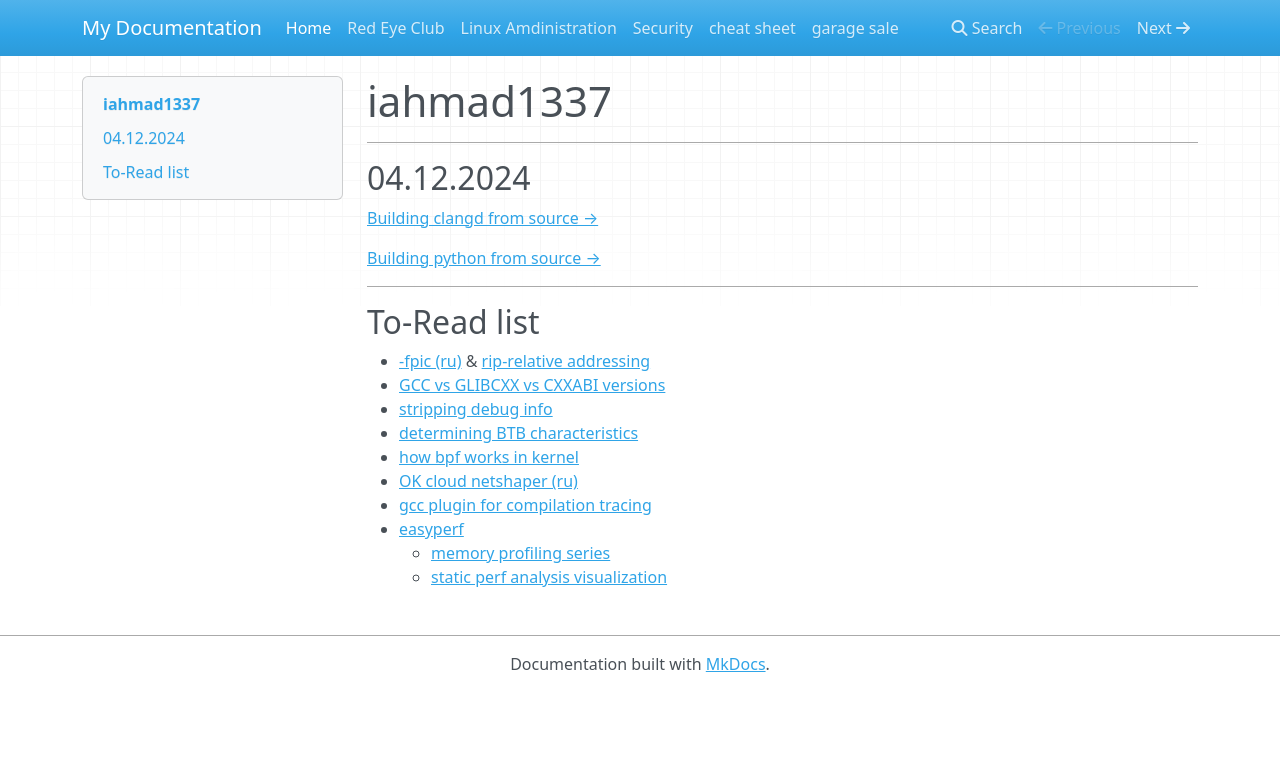
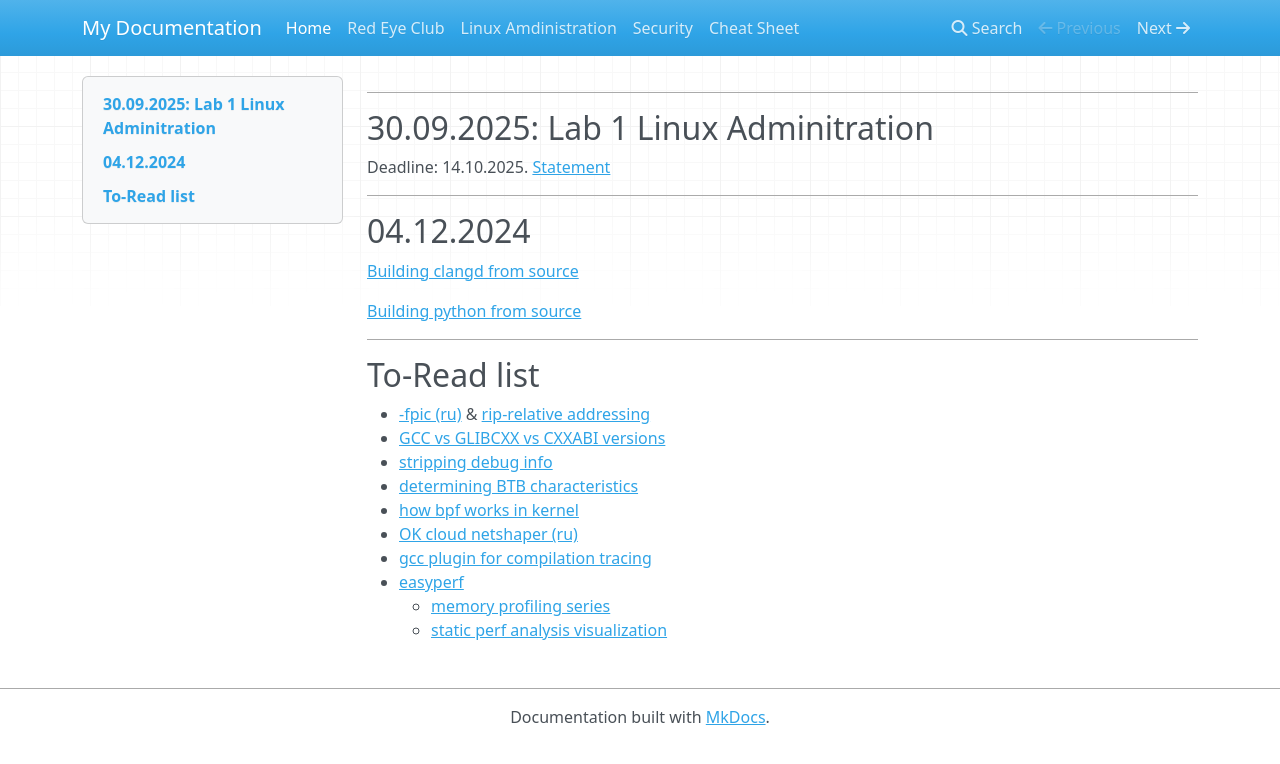
Before and after one commit to iahmad1337/iahmad1337.github.io, an MkDocs documentation site: the page built from docs/index.md, in a window 1280 px wide. Shown: the top 764 px of the page. Built offline with MkDocs 1.6.1, drawn with Linux system fonts in a browser that asks for light colours; nearby versions of some CDN libraries.

Commit message:
add lab 1 statement

```diff
--- a/docs/index.md
+++ b/docs/index.md
@@ -1,11 +1,16 @@
-# iahmad1337
+
+
+---
+
+## 30.09.2025: Lab 1 Linux Adminitration
+Deadline: 14.10.2025. [Statement](articles/2025-09-30-linux-lab-1.md)
 
 ---
 
 ## 04.12.2024
-[Building clangd from source →](articles/2024-12-04-clangd.md)
+[Building clangd from source](articles/2024-12-04-clangd.md)
 
-[Building python from source →](articles/2024-12-04-python.md)
+[Building python from source](articles/2024-12-04-python.md)
 
 ---
 
--- a/mkdocs.yml
+++ b/mkdocs.yml
@@ -4,5 +4,5 @@ nav:
   - Red Eye Club: tlpi.md
   - Linux Amdinistration: linux-admin.md
   - Security: itsec.md
-  - "cheat sheet": cheat-sheet.md
-  - "garage sale": garage-sale.md
+  - Cheat Sheet: cheat-sheet.md
+  # - Garage Sale: garage-sale.md
```
Also changed, not shown: docs/articles/2025-09-30-linux-lab-1.md (added, +75 -0 lines), docs/garage-sale.md (+0 -1 lines).
